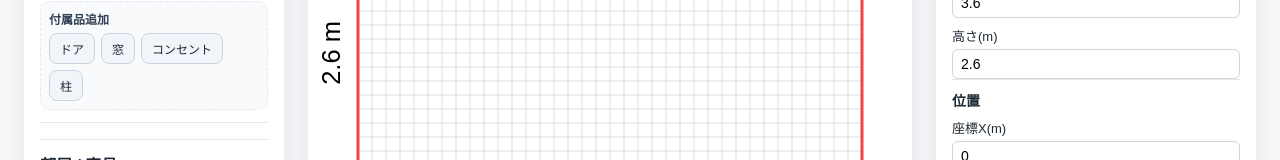
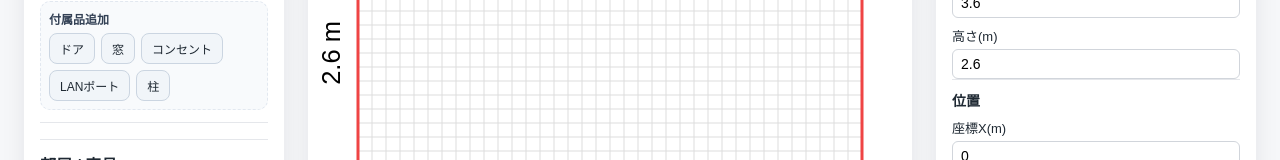
Before and after one commit to 427harinn/RoomPlanner, a React (Vite) app: page / in a window 1280 px wide. Shown: the part 250-410 px from the top of the page. Built offline with nearby package versions, Linux system fonts and the light colour scheme.

Commit message:
LANポート追加

```diff
--- a/src/components/ExportPreviewModal.jsx
+++ b/src/components/ExportPreviewModal.jsx
@@ -20,6 +20,7 @@ const TYPE_LABELS = {
   door: "ドア",
   window: "窓",
   outlet: "コンセント",
+  lan: "LANポート",
   pillar: "柱",
 };
 
@@ -657,7 +658,7 @@ export default function ExportPreviewModal({
           const size =
             fixture.type === "window" || fixture.type === "door"
               ? `${formatMeters(fixture.width)}`
-              : fixture.type === "outlet"
+              : fixture.type === "outlet" || fixture.type === "lan"
                 ? ""
                 : `${formatMeters(fixture.width)} × ${formatMeters(fixture.height)}`;
           const memo = fixture.memo?.trim();
@@ -670,7 +671,7 @@ export default function ExportPreviewModal({
                 ? memo
                   ? [`${labelName}: ${size}`, memo]
                   : [`${labelName}: ${size}`]
-                : fixture.type === "outlet"
+              : fixture.type === "outlet" || fixture.type === "lan"
                   ? memo
                     ? [labelName, memo]
                     : [labelName]
--- a/src/components/FixtureEditor.jsx
+++ b/src/components/FixtureEditor.jsx
@@ -4,6 +4,7 @@ const fixtureTypeLabel = (fixture) => {
   if (!fixture) return "";
   if (fixture.type === "door") return "ドア";
   if (fixture.type === "window") return "窓";
+  if (fixture.type === "lan") return "LANポート";
   if (fixture.type === "pillar") return "柱";
   return "コンセント";
 };
--- a/src/components/ObjectListPanel.jsx
+++ b/src/components/ObjectListPanel.jsx
@@ -35,6 +35,8 @@ export default function ObjectListPanel({
         return "ドア";
       case "window":
         return "窓";
+      case "lan":
+        return "LANポート";
       case "pillar":
         return "柱";
       default:
@@ -175,6 +177,32 @@ export default function ObjectListPanel({
               }}
             >
               コンセント
+            </button>
+            <button
+              className="btn btn--ghost btn--small"
+              type="button"
+              disabled={!targetRoomId}
+              onClick={() => {
+                const room = state.rooms.find(
+                  (entry) => entry.id === targetRoomId,
+                );
+                const size = 120;
+                dispatch({
+                  type: "ADD_FIXTURE",
+                  payload: {
+                    roomId: targetRoomId,
+                    fixture: {
+                      type: "lan",
+                      width: size,
+                      height: 80,
+                      x: room ? room.width / 2 - size / 2 : 0,
+                      y: room ? room.height / 2 - 40 : 0,
+                    },
+                  },
+                });
+              }}
+            >
+              LANポート
             </button>
             <button
               className="btn btn--ghost btn--small"
@@ -339,6 +367,7 @@ export default function ObjectListPanel({
                             door: 0,
                             window: 0,
                             outlet: 0,
+                            lan: 0,
                             pillar: 0,
                           };
                           return roomFixtures.map((fixture) => {
--- a/src/components/RoomCanvas.jsx
+++ b/src/components/RoomCanvas.jsx
@@ -28,6 +28,7 @@ export default function RoomCanvas({
     door: "#0f172a",
     window: "#38bdf8",
     outlet: "#f59e0b",
+    lan: "#22c55e",
     pillar: "#64748b",
   };
   const formatMeters = (value) => {
--- a/src/state/reducer.js
+++ b/src/state/reducer.js
@@ -18,6 +18,7 @@ const FIXTURE_DEFAULTS = {
   door: { width: 700, height: 200 },
   window: { width: 1400, height: 160 },
   outlet: { width: 120, height: 80 },
+  lan: { width: 120, height: 80 },
   pillar: { width: 320, height: 320 },
 };
 const DEFAULT_TEMPLATE = {
@@ -49,7 +50,9 @@ const normalizeRadius = (radius) => ({
 });
 
 const normalizeFixture = (fixture) => {
-  const type = ["door", "window", "outlet", "pillar"].includes(fixture?.type)
+  const type = ["door", "window", "outlet", "lan", "pillar"].includes(
+    fixture?.type,
+  )
     ? fixture.type
     : DEFAULT_FIXTURE.type;
   const wall = ["top", "right", "bottom", "left", "free"].includes(
```
